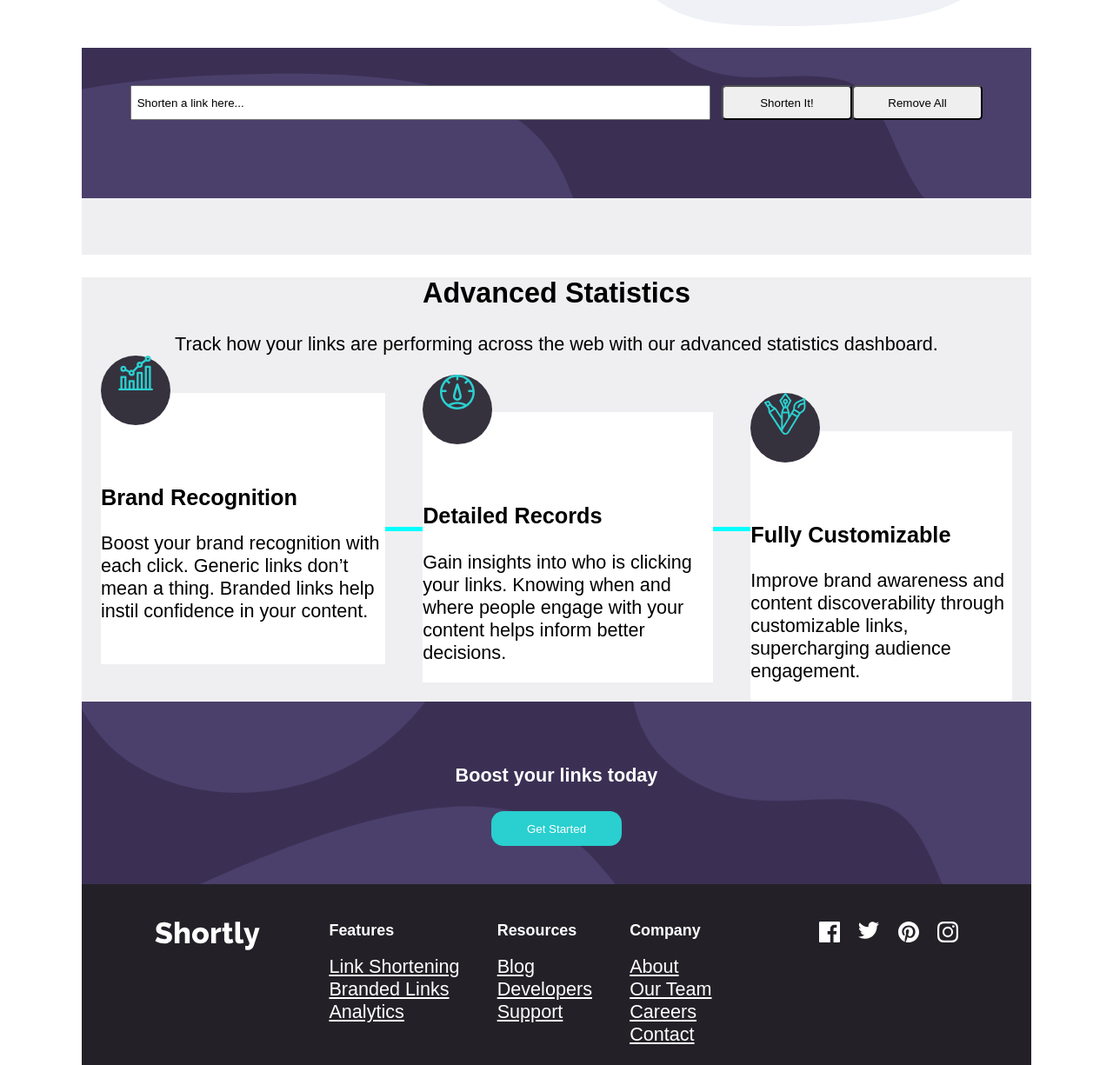
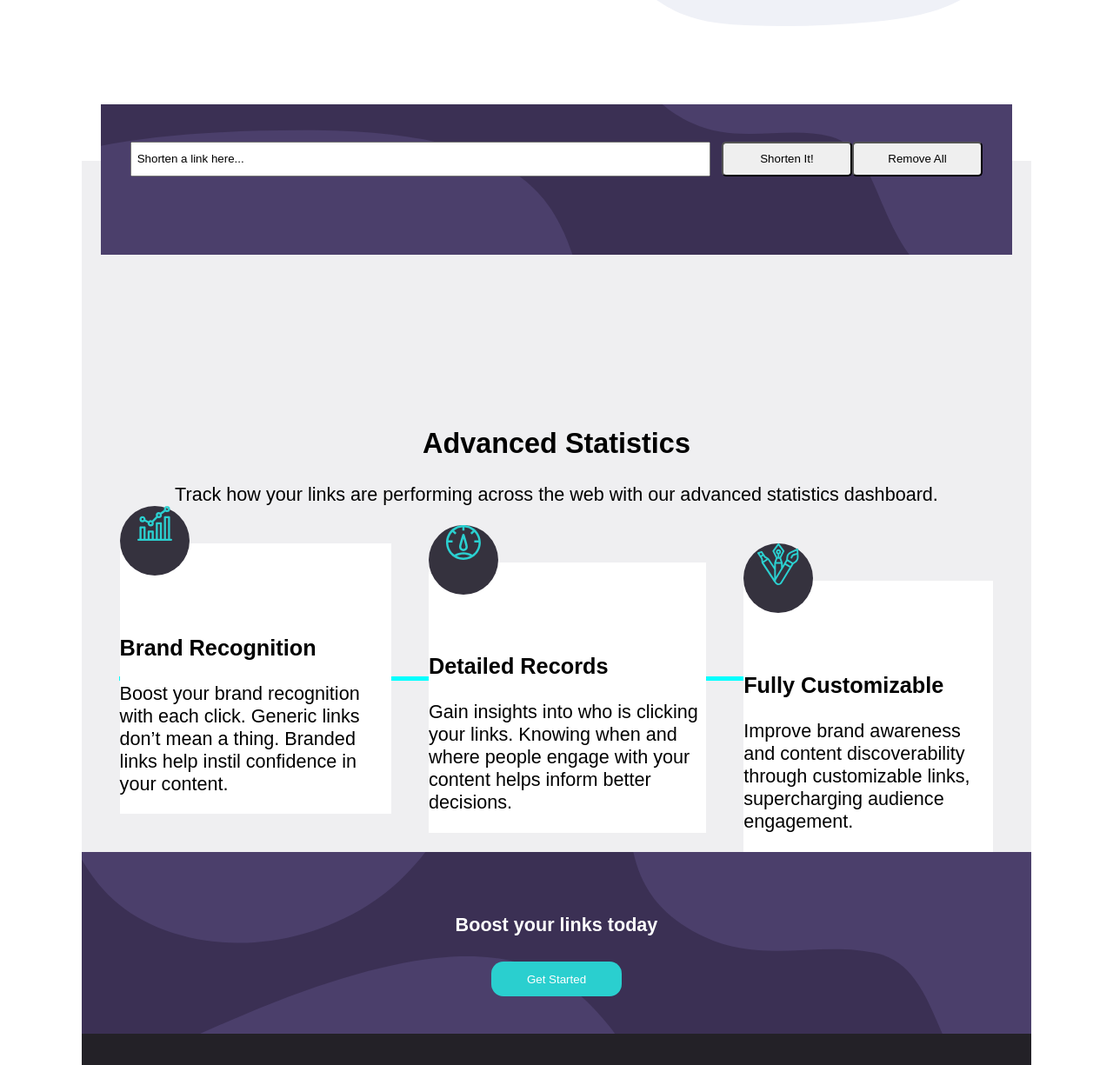
Before and after one commit to cmb347827/url-shortening, a website: page index.html in a window 1280 px wide. Shown: the part 495-1720 px from the top of the page at 87% size. Drawn offline with nearby package versions, Linux system fonts and the light colour scheme.

Commit message:
changes to background color, etc

```diff
--- a/index.html
+++ b/index.html
@@ -68,7 +68,7 @@
 
             </section>
             <section class="container__secondChild">
-                 <form method="post" action="#" id="url-form" class="display-flex colRow-l justify-content-center align-items-center">
+                 <form method="post" action="#" id="url-form" class="display-flex colRow-l justify-content-center align-items-center top-z-index">
                         <div id="left">
                             <label class='sr-only' for="url">Enter the url to be shortened</label>
                             <input placeholder=" Shorten a link here..." type="text" id="url" name="url"  minlength="13"  class="me-1" />
--- a/url-shortening-api-master.scss
+++ b/url-shortening-api-master.scss
@@ -224,7 +224,7 @@ h1 {
              padding-bottom: 1em;
         }
         &__firstChild{
-             //@include bg-color(lighten(map-get($colors,Grayish Violet),25),nth($fallback-colors,5));
+             margin-bottom:2em;
              #first-text{
                  text-align:center;
                  @media screen and(min-width:767px){
@@ -238,16 +238,20 @@ h1 {
                     max-height:75%;
                 }
             }
-
+            @media screen and(min-width:768px){
+                margin-bottom:6em;
+            }
 
         }
 
         &__secondChild{
-
+            padding: 1em;
             @include bg-color(lighten(map-get($colors,Grayish Violet),31),nth($fallback-colors,5));
             #url-form{
                background:map-get($colors,Dark Violet) url(./images/bg-shorten-mobile.svg) top center/100% 100%;
-               min-height: 8em;
+               min-height:8em;
+               position:relative;
+               bottom: 2em;
             }
             .added-url{
                 @include bg-color(map-get($colors,White),nth($fallback-colors,8));
@@ -279,6 +283,7 @@ h1 {
             @media screen and(min-width:768px){
                   #url-form{
                      background:map-get($colors,Dark Violet) url(./images/bg-shorten-desktop.svg) top center/100% 100%;
+                     bottom:4em;
                   }
             }
             @media screen and(max-width:1200px){
@@ -290,7 +295,7 @@ h1 {
             }
         }
         &__thirdChild{
-
+              padding:1em;
               article{
                  background: linear-gradient(cyan, cyan) no-repeat center/5px 90%;
               }
@@ -343,6 +348,9 @@ h1 {
              }
              padding: 1em;
              @include bg-color(map-get($colors,Very Dark Violet),nth($fallback-colors,7));
+             a{
+               text-decoration: none;
+             }
              h5,a{
               @include font-color(map-get($colors,White),nth($fallback-colors,8));
               &:hover:not(h5){
```
Also changed, not shown: url-shortening-api-master.css, 1 other file.
